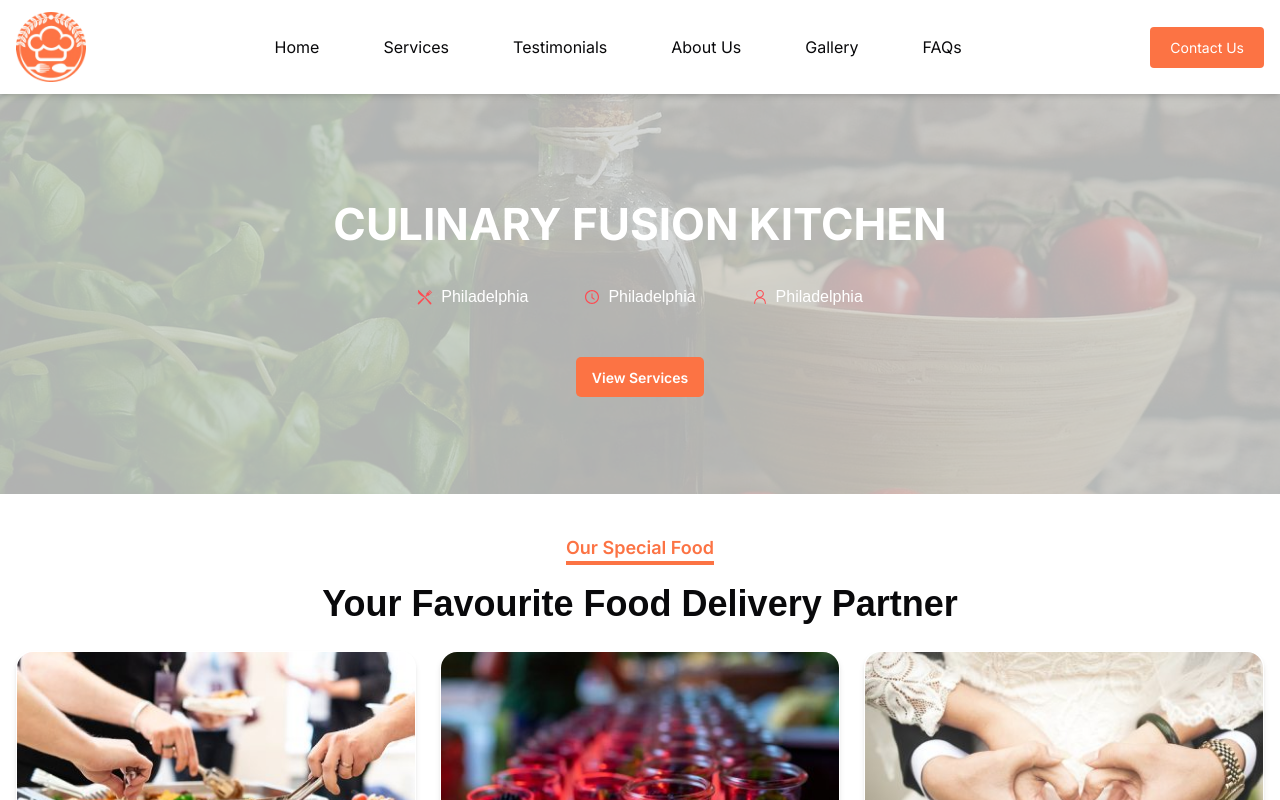
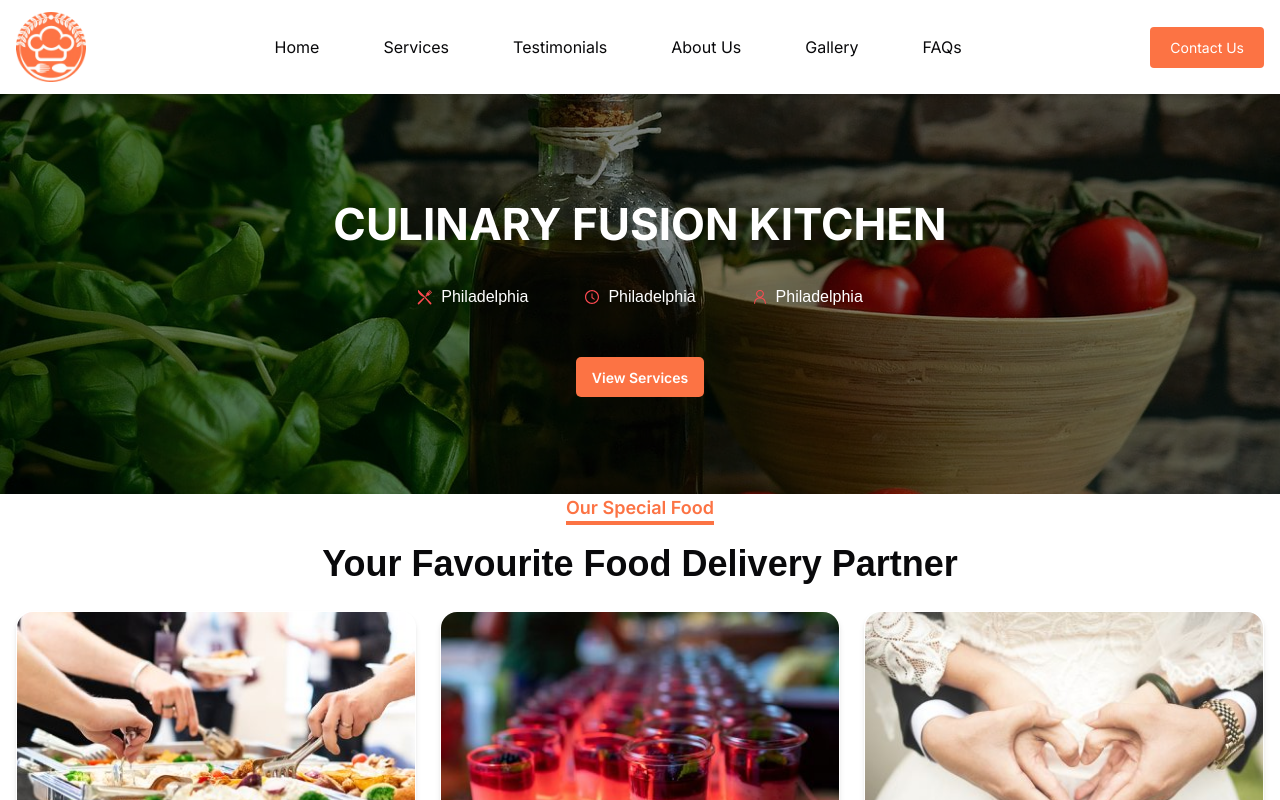
Before and after one commit to WebSparkInnovations/culinaryfusionkitchen, a Next.js app: page / in a window 1280 px wide. Shown: the top 800 px of the page. Built offline with nearby package versions, Linux system fonts and the light colour scheme.

Commit message:
hero section modified

```diff
--- a/package.json
+++ b/package.json
@@ -16,9 +16,11 @@
     "formik": "^2.4.6",
     "lucide-react": "^0.453.0",
     "next": "14.2.14",
+    "nodemailer": "^6.9.16",
     "react": "^18",
     "react-dom": "^18",
     "react-icons": "^5.3.0",
+    "react-social-media-embed": "^2.5.17",
     "swiper": "^11.1.14",
     "tailwind-merge": "^2.5.4",
     "tailwindcss-animate": "^1.0.7",
--- a/src/Components/Shared/ContactForm.jsx
+++ b/src/Components/Shared/ContactForm.jsx
@@ -5,6 +5,20 @@ import Button from "../UI/Button";
 import validationSchema from "../Validations";
 
 const ContactForm = () => {
+
+  const onSubmit = async (values) => {
+    const mailText = `Name: ${values.name}\n  Company: ${values.company}\n Email: ${values.email}  Event: ${values.event}\n  Guest: ${values.guest}\n  Date: ${values.date}\n  Location: ${values.location}\n  How: ${values.how}\n Message: ${values.message}\n`;
+    const response = await sendMail({
+      email: values.email,
+      subject: 'New Contact Us Form',
+      text: mailText,
+    });
+    if (response?.messageId) {
+      toast.success('Application Submitted Successfully.');
+    } else {
+      toast.error('Failed To send application.');
+    }
+  };
   const initialValues = {
     name: "",
     company: "",
@@ -27,7 +41,7 @@ const ContactForm = () => {
       <Formik
         initialValues={initialValues}
         validationSchema={validationSchema}
-        onSubmit={handleSubmit}
+        onSubmit={onSubmit}
       >
         {({ isSubmitting }) => (
           <Form className="flex flex-col gap-7">
--- a/src/Components/Sliders/HomeSwiper.jsx
+++ b/src/Components/Sliders/HomeSwiper.jsx
@@ -1,11 +1,22 @@
-// components/Slider.js
-"use client";
-import React, { useEffect, useState } from "react";
+'use client'
+import React from 'react';
+// Import Swiper React components
+import { Swiper, SwiperSlide } from 'swiper/react';
+
+// Import Swiper styles
+import 'swiper/css';
+import 'swiper/css/effect-fade';
+import 'swiper/css/navigation';
+import 'swiper/css/pagination';
 import { GiKnifeFork } from "react-icons/gi";
 import { AiOutlineClockCircle } from "react-icons/ai";
 import { RxPerson } from "react-icons/rx";
-import Button from "../UI/Button";
 import { useRouter } from "next/navigation";
+
+// Import required modules
+import { EffectFade, Navigation, Pagination, Autoplay } from 'swiper/modules';
+import Button from '../UI/Button';
+
 
 const HeroData = [
   {
@@ -21,64 +32,69 @@ const HeroData = [
     text: "Philadelphia",
   },
 ];
-
-const Slider = () => {
-  const router = useRouter()
-  const [currentIndex, setCurrentIndex] = useState(0);
-  const [isFading, setIsFading] = useState(true);
-
-  // Array of background images
+export default function HeroSection() {
+  const router = useRouter();
+  // Define your images array
   const images = [
     "/assets/images/sliderbg1.jpg",
     "/assets/images/sliderbg2.jpg",
   ];
 
-  // Change image every 5 seconds and manage fade effect
-  useEffect(() => {
-    const interval = setInterval(() => {
-      setIsFading(false);
-      setTimeout(() => {
-        setCurrentIndex((prevIndex) => (prevIndex + 1) % images.length);
-        setIsFading(true);
-      }, 1000); // Duration of the fade-out effect
-    }, 5000); // Change background every 5 seconds
+  return (
+    <div className="relative w-full">
+      {/* Swiper as background */}
+      <Swiper
+        spaceBetween={30}
+        effect="fade"
+        autoplay={{
+          delay: 6000, // Time between transitions in milliseconds
+          disableOnInteraction: false, // Continue autoplay after user interaction
+        }}
+        modules={[EffectFade, Navigation, Pagination, Autoplay]}
+        className="mySwiper"
+        style={{ height: '400px' }} // Set height for the swiper
+      >
+        {/* Map over images array to create Swiper slides */}
+        {images.map((src, index) => (
+          <SwiperSlide key={index}>
+            <img
+              src={src}
+              alt={`Slide ${index + 1}`}
+              style={{
+                height: '100%',    // Make image take full height of the slide
+                width: '100%',      // Make image take full width of the slide
+                objectFit: 'cover', // Ensures the image covers the slide area without distortion
+              }}
+            />
+          </SwiperSlide>
+        ))}
+      </Swiper>
 
-    return () => clearInterval(interval); // Cleanup interval on component unmount
-  }, [images.length]);
-
-  return (
-    <div className="relative h-[350px] mb-10 lg:h-[400px] flex items-center justify-center overflow-hidden">
-      {/* Background Image Container */}
-      <div
-        className={`absolute inset-0 bg-cover bg-center transition-opacity duration-1000 ease-in-out ${isFading ? "opacity-100" : "opacity-30"
-          }`}
-        style={{ backgroundImage: `url(${images[currentIndex]})` }}
-      >
-        {/* Overlay Layer */}
-        <div className="absolute inset-0 bg-black bg-opacity-50"></div>
-      </div>
-
-      {/* Static Content on the Slide */}
-      <div className="relative flex flex-col justify-between max-w-[700px] w-full gap-7 2xl:gap-10  text-center text-white z-10">
-        <h1 className=" text-[30px] md:text-[38px] lg:text-[44px] 2xl:text-[55px] font-bold uppercase">
+      {/* Overlay content */}
+      <div className="absolute inset-0 flex flex-col items-center justify-center text-center bg-black bg-opacity-50 z-10">
+        <div className="relative flex flex-col justify-between max-w-[700px] w-full gap-7 2xl:gap-10 text-center text-white z-10">
+          <h1 className="text-[30px] md:text-[38px] lg:text-[44px] 2xl:text-[55px] font-bold uppercase">
             Culinary Fusion Kitchen
           </h1>
           <div className="flex gap-5 sm:gap-14 max-w-[300px] w-full sm:max-w-max flex-wrap justify-center font-Poppins mx-auto">
-          {HeroData.map((ls) => (
-            <div key={ls.index} className="flex items-center gap-2 2xl:gap-3 ">
+            {HeroData.map((ls, index) => (
+              <div key={index} className="flex items-center gap-2 2xl:gap-3">
                 {ls.icon}
                 <p className="text-[16px] 2xl:text-[18px]">{ls.text}</p>
               </div>
             ))}
           </div>
-        <div onClick={() => (router.push('/services'))} className="max-w-max sm:mt-5 2xl:mt-0 w-full mx-auto">
-          <Button className="px-4 py-2 2xl:px-7 2xl:py-4 text-white font-semibold transition-all duration-200 hover:scale-105 cursor-pointer  bg-[#fc7344] rounded-[5px]">
+          <div
+            onClick={() => router.push('/services')}
+            className="max-w-max sm:mt-5 2xl:mt-0 w-full mx-auto"
+          >
+            <Button className="px-4 py-2 2xl:px-7 2xl:py-4 text-white font-semibold transition-all duration-200 hover:scale-105 cursor-pointer bg-[#fc7344] rounded-[5px]">
               <span className="text-[14px] 2xl:text-[16px]">View Services</span>
             </Button>
           </div>
         </div>
       </div>
+
+    </div>
   );
-};
-
-export default Slider;
+}
--- a/src/Views/GalleryPageView/index.jsx
+++ b/src/Views/GalleryPageView/index.jsx
@@ -1,6 +1,7 @@
 import SpecialFoodComponent from '@/Components/Shared/specialFoodComponent'
 import React from 'react'
 import ContactUs from '../HomePageView/ContactUs';
+import InstaPosts from './instaPosts';
 
 
 
@@ -16,6 +17,7 @@ const Gallery = () => {
   return (
     <div className='flex flex-col gap-10'>
       <SpecialFoodComponent data={GalleryDate} />
+      <InstaPosts/>
       <ContactUs />
     </div>
   )
--- /dev/null
+++ b/src/Views/GalleryPageView/instaPosts.jsx
@@ -0,0 +1,59 @@
+'use client';
+import React, { useEffect, useState } from 'react';
+import { InstagramEmbed } from 'react-social-media-embed';
+
+const CARD_WIDTH = 400
+
+const InstaPosts = () => {
+    const [postUrls, setPostUrls] = useState([]);
+    const [loading, setLoading] = useState(true);
+
+    useEffect(() => {
+        // Fetch data only if postUrls is empty
+        if (postUrls.length === 0) {
+            const fetchInstagramPosts = async () => {
+                const ACCESS_TOKEN =
+                    'IGQWRNVzZAXTGpvVnhlRmZAMTWY1STAwZAkdQcU5lMDFhZADFZAbGJLVVg3WVZABdTVqbnF5NDY4R29vbk5NSEdOaDBBX3JrczlKSVN6VW94Yi1MRDFjUkdud1pSYTR3eXZAqOU50LW1keGlteG9oNzJnUlpMR1diRk0xbTQZD';
+                try {
+                    const response = await fetch(
+                        `https://graph.instagram.com/me/media?fields=id,caption,media_type,permalink&access_token=${ACCESS_TOKEN}`
+                    );
+                    const data = await response.json();
+                    const urls = data.data.map(post => post.permalink);
+                    setPostUrls(urls);
+                } catch (error) {
+                    console.error('Error fetching Instagram posts:', error);
+                } finally {
+                    setLoading(false); // Set loading to false after data is fetched
+                }
+            };
+            fetchInstagramPosts();
+        } else {
+            setLoading(false); // If data is already available, set loading to false
+        }
+    }, [postUrls]);
+
+    return (
+        <div className=' w-full grid container grid-cols-1 sm:grid-cols-2 xl:grid-cols-3 gap-3'>
+            {loading ? (
+                // Display a skeleton placeholder while loading
+                Array.from({ length: 8 }).map((_, index) => (
+                    <div
+                        key={index}
+                        className="bg-gray-300 animate-pulse"
+                        style={{ width: 400, height: 600, margin: '0 auto' }}
+                    />
+                ))
+            ) : (
+                // Display the Instagram posts when data is loaded
+                postUrls.map((url, index) => (
+                    <div key={index} style={{ display: 'flex', justifyContent: 'center' }}>
+                        <InstagramEmbed url={url} width={CARD_WIDTH} />
+                    </div>
+                ))
+            )}
+        </div>
+    );
+};
+
+export default InstaPosts;
--- /dev/null
+++ b/src/lib/sendMail.jsx
@@ -0,0 +1,42 @@
+'use server';
+import nodemailer from 'nodemailer';
+
+const SMTP_SERVER_HOST = process.env.SMTP_SERVER_HOST;
+const SMTP_SERVER_USERNAME = process.env.SMTP_SERVER_USERNAME;
+const SMTP_SERVER_PASSWORD = process.env.SMTP_SERVER_PASSWORD;
+const SITE_MAIL_RECIEVER = process.env.SITE_MAIL_RECIEVER;
+
+const transporter = nodemailer.createTransport({
+  host: SMTP_SERVER_HOST,
+  port: 587,          // Use 465 if secure is true
+  secure: false,      // Use true for port 465 (SSL) and false for port 587 (TLS)
+  auth: {
+    user: "muhammad.bil4l22@gmail.com",
+    pass: "abppdubqmdgdfzzy",
+  },
+});
+
+export async function sendMail({
+  email,
+  sendTo,
+  subject,
+  text,
+  html,
+}) {
+  try {
+    const isVerified = await transporter.verify();
+  } catch (error) {
+    console.error('Something Went Wrong', SMTP_SERVER_USERNAME, SMTP_SERVER_PASSWORD, error);
+    return;
+  }
+  const info = await transporter.sendMail({
+    from: email,
+    to: sendTo || SITE_MAIL_RECIEVER,
+    subject: subject,
+    text: text,
+    html: html || '',
+  });
+  console.log('Message Sent', info.messageId);
+  console.log('Mail sent to', SITE_MAIL_RECIEVER);
+  return info;
+}
--- a/src/lib/utils.js
+++ /dev/null
@@ -1,6 +0,0 @@
-import { clsx } from "clsx";
-import { twMerge } from "tailwind-merge"
-
-export function cn(...inputs) {
-  return twMerge(clsx(inputs));
-}
```
Lines whose indentation alone changed are shown as unchanged.
